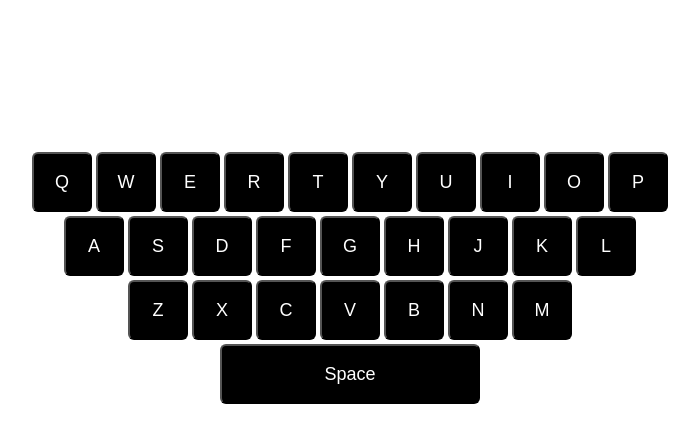
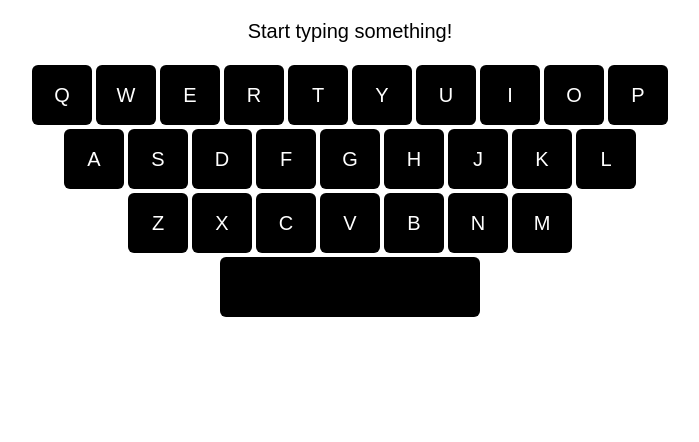
Before and after one commit to AutumnBasinger/colorkeys, a React (Create React App) app: page / in a window 1280 px wide. Shown: the top 442 px of the page, without its empty margins (290-989 px from the left). Built offline with nearby package versions, Linux system fonts and the light colour scheme.

Commit message:
Add initial message

```diff
--- a/src/App.js
+++ b/src/App.js
@@ -2,6 +2,9 @@ import React, { Component } from 'react';
 import './App.css';
 import { Spacebar } from './components/Spacebar.js'
 import { KeyParent } from './components/KeyParent.js'
+import { InitialMessage } from './components/InitialMessage.js'
+
+
 
 const letterList = ['Q', 'W', 'E', 'R', 'T', 'Y', 'U', 'I', 'O', 'P', 'A',
 'S', 'D', 'F', 'G', 'H', 'J', 'K', 'L', 'Z', 'X', 'C', 'V', 'B', 'N', 'M'];
@@ -9,15 +12,18 @@ const letterList = ['Q', 'W', 'E', 'R', 'T', 'Y', 'U', 'I', 'O', 'P', 'A',
 class App extends Component {
   constructor(props) {
     super(props);
-    this.state = {currentColor: 'red', lastkey: null};
+    this.state = {
+      currentColor: 'red',
+      lastkey: null,
+      spaceText: null};
     this.changeColor = this.changeColor.bind(this);
     this.handleKeyPress = this.handleKeyPress.bind(this);
   }
   handleKeyPress (e) {
-    if (e.code[3] === 'c') {
+    if (e.code[3] === 'c') { //event code for spacebar
       this.changeColor()
     }
-    this.setState({ lastkey: e.code[3] }); //one letter or 'c' if Space
+    this.setState({ lastkey: e.code[3] });
   }
   componentDidMount() {
     window.addEventListener('keypress', this.handleKeyPress);
@@ -25,11 +31,11 @@ class App extends Component {
   changeColor() {
     this.setState({lastkey: null})
     if(this.state.currentColor === 'red') {
-      this.setState({ currentColor: 'green' })
+      this.setState({ currentColor: 'green' , spaceText: 'Adding green' })
     } else if (this.state.currentColor === 'green') {
-      this.setState({ currentColor: 'blue' })
+      this.setState({ currentColor: 'blue' , spaceText: 'Adding blue' })
     } else if (this.state.currentColor === 'blue') {
-      this.setState({ currentColor: 'red' });
+      this.setState({ currentColor: 'red' , spaceText: 'Adding red' });
     }
   }
   render() {
@@ -37,11 +43,11 @@ class App extends Component {
       <KeyParent key={letter} letter={letter} currentColor={this.state.currentColor} lastkey={this.state.lastkey}/> );
     return (
       <center>
-        <div style={{height:150}}></div>
+        <InitialMessage />
         <center>{letterMap.slice(0,10)}</center>
         <center>{letterMap.slice(10,19)}</center>
         <center>{letterMap.slice(19,26)}</center>
-        <Spacebar />
+        <Spacebar text={this.state.spaceText}/>
       </center>
     );
   } //end render
--- /dev/null
+++ b/src/components/InitialMessage.js
@@ -0,0 +1,30 @@
+import React from 'react';
+
+const finalText = 'Start typing something!'
+
+export class InitialMessage extends React.Component {
+  constructor(props) {
+    super(props);
+    this.state = {
+      currentText: ''
+    };
+    this.handleChange = this.handleChange.bind(this);
+  }
+  componentDidMount() {
+    this.handleChange()
+  }
+  componentDidUpdate(prevProps,prevState) {
+    if (prevState.currentText !== finalText) {
+      setTimeout(this.handleChange, 80);
+    }
+  }
+  handleChange() {
+    const length = (this.state.currentText.length)
+    this.setState({ currentText: finalText.substring(0,length+1) });
+  }
+  render() {
+    return (
+      <div style={{padding: 20, fontSize: 20}}> {this.state.currentText} </div>
+    );
+  }
+}
--- a/src/components/Key.js
+++ b/src/components/Key.js
@@ -4,10 +4,10 @@ const keyStyle = {
   width: 60,
   height: 60,
   margin: 2,
-  fontSize: 18,
+  fontSize: 20,
   color: 'white',
-  borderColor: 'darkgrey',
-  borderRadius: 6
+  border: 'none',
+  borderRadius: 6,
 };
 
 export const Key = (props) => {
@@ -17,11 +17,10 @@ export const Key = (props) => {
     margin: keyStyle.margin,
     fontSize: keyStyle.fontSize,
     color: keyStyle.color,
-    //borderColor: keyStyle.borderColor,
+    border: keyStyle.border,
     borderRadius: keyStyle.borderRadius,
     background:'rgb(' + props.red + ',' + props.green + ',' + props.blue + ')'
-  }}
-    onClick={props.updateKeyColor}>
+  }}>
       {props.letter}
   </button>);
 }
--- a/src/components/Spacebar.js
+++ b/src/components/Spacebar.js
@@ -4,13 +4,13 @@ const spacebarStyle = {
   width: 260,
   height: 60,
   margin: 2,
-  fontSize: 18,
+  fontSize: 20,
   color: 'white',
   background: 'black',
-  //borderColor: 'darkgrey',
+  border: 'none',
   borderRadius: 6
 };
 
 export const Spacebar = (props) => {
-  return (<button style={spacebarStyle} onClick={props.changeColor}>Space</button>);
+  return (<button style={spacebarStyle}>{props.text}</button>);
 }
```
